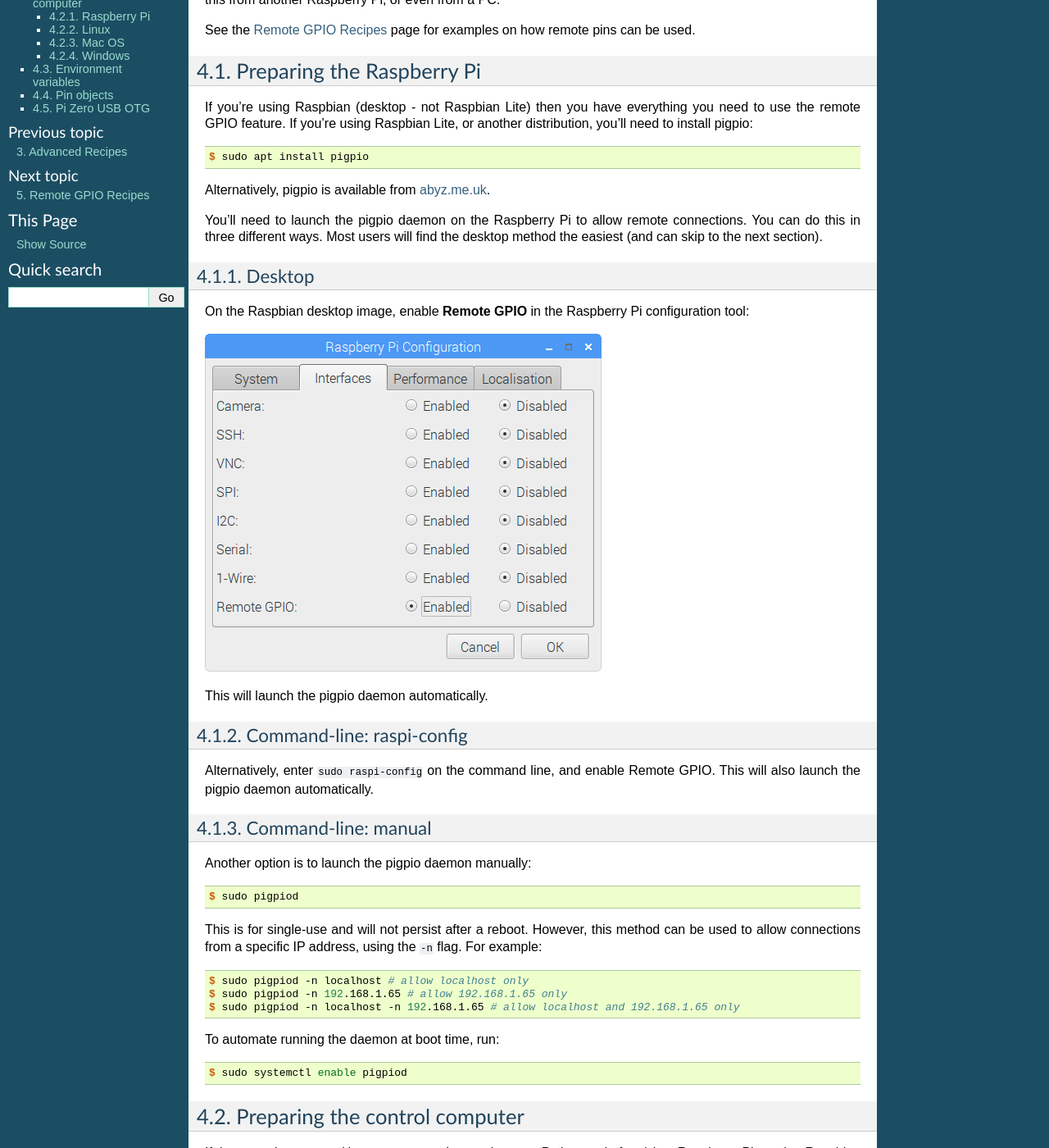
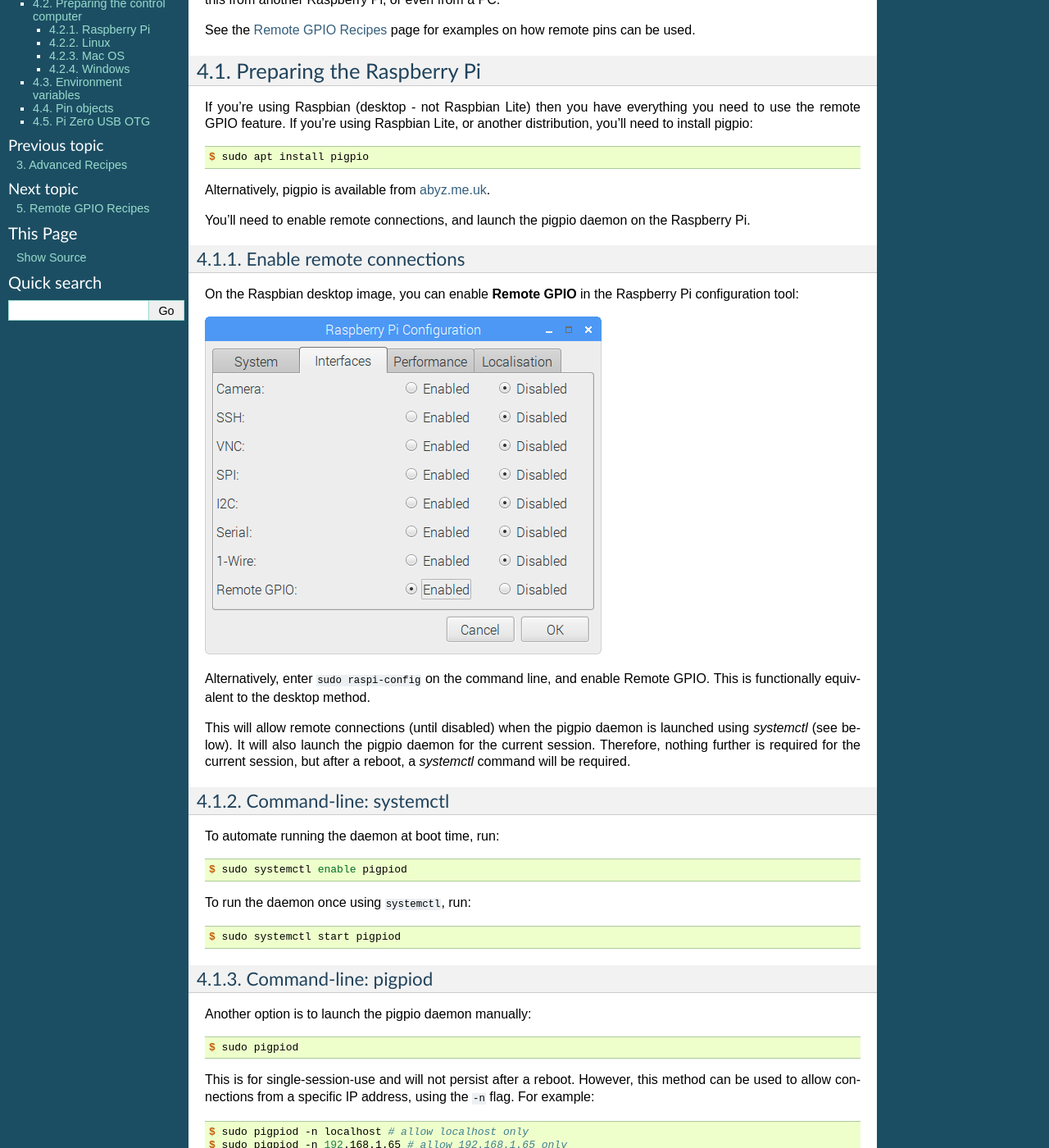
Before and after one commit to gpiozero/gpiozero, a Sphinx documentation site: the page built from docs/remote_gpio.rst, in a window 1280 px wide and 1400 px high, scrolled down 222 px. Shown: the whole window at 82% size. Built offline with Sphinx 7.4.7, drawn with Linux system fonts in a browser that asks for light colours; some of the changed text lies outside the part shown.

Commit message:
Correct and clarify pigpiod/systemctl usage, close #586

```diff
--- a/docs/remote_gpio.rst
+++ b/docs/remote_gpio.rst
@@ -31,28 +31,42 @@ another distribution, you'll need to install pigpio:
 
 Alternatively, pigpio is available from `abyz.me.uk`_.
 
-You'll need to launch the pigpio daemon on the Raspberry Pi to allow remote
-connections. You can do this in three different ways. Most users will find the
-desktop method the easiest (and can skip to the next section).
+You'll need to enable remote connections, and launch the pigpio daemon on the
+Raspberry Pi.
 
-Desktop
--------
+Enable remote connections
+-------------------------
 
-On the Raspbian desktop image, enable **Remote GPIO** in the Raspberry Pi
-configuration tool:
+On the Raspbian desktop image, you can enable **Remote GPIO** in the Raspberry
+Pi configuration tool:
 
 .. image:: images/raspi-config.png
 
-This will launch the pigpio daemon automatically.
+Alternatively, enter ``sudo raspi-config`` on the command line, and enable
+Remote GPIO. This is functionally equivalent to the desktop method.
 
-Command-line: raspi-config
---------------------------
+This will allow remote connections (until disabled) when the pigpio daemon is
+launched using `systemctl` (see below). It will also launch the pigpio daemon
+for the current session. Therefore, nothing further is required for the current
+session, but after a reboot, a `systemctl` command will be required.
 
-Alternatively, enter ``sudo raspi-config`` on the command line, and enable
-Remote GPIO. This will also launch the pigpio daemon automatically.
+Command-line: systemctl
+-----------------------
 
-Command-line: manual
---------------------
+To automate running the daemon at boot time, run:
+
+.. code-block:: console
+
+    $ sudo systemctl enable pigpiod
+
+To run the daemon once using ``systemctl``, run:
+
+.. code-block:: console
+
+    $ sudo systemctl start pigpiod
+
+Command-line: pigpiod
+---------------------
 
 Another option is to launch the pigpio daemon manually:
 
@@ -60,9 +74,9 @@ Another option is to launch the pigpio daemon manually:
 
     $ sudo pigpiod
 
-This is for single-use and will not persist after a reboot. However, this method
-can be used to allow connections from a specific IP address, using the ``-n``
-flag. For example:
+This is for single-session-use and will not persist after a reboot. However,
+this method can be used to allow connections from a specific IP address, using
+the ``-n`` flag. For example:
 
 .. code-block:: console
 
@@ -70,11 +84,13 @@ flag. For example:
     $ sudo pigpiod -n 192.168.1.65 # allow 192.168.1.65 only
     $ sudo pigpiod -n localhost -n 192.168.1.65 # allow localhost and 192.168.1.65 only
 
-To automate running the daemon at boot time, run:
+.. note::
 
-.. code-block:: console
-
-    $ sudo systemctl enable pigpiod
+    Note that running ``sudo pigpiod`` will not honour the Remote GPIO
+    configuration setting (i.e. without the ``-n`` flag it will allow remote
+    connections even if the remote setting is disabled), but ``sudo systemctl
+    enable pigpiod`` or ``sudo systemctl start pigpiod`` will not allow remote
+    connections unless configured accordingly.
 
 Preparing the control computer
 ==============================
```
